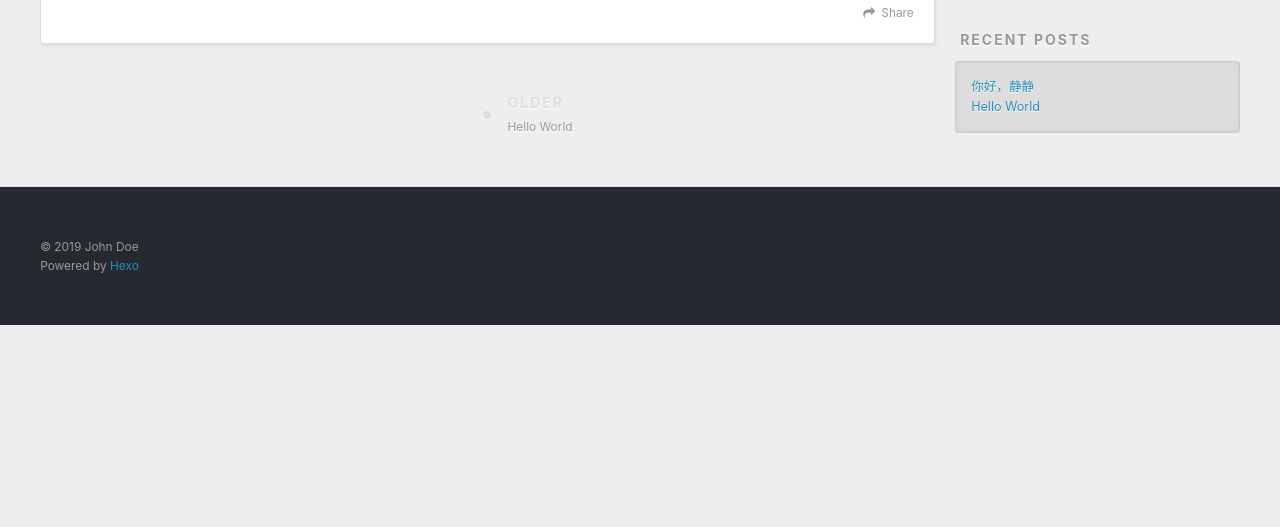
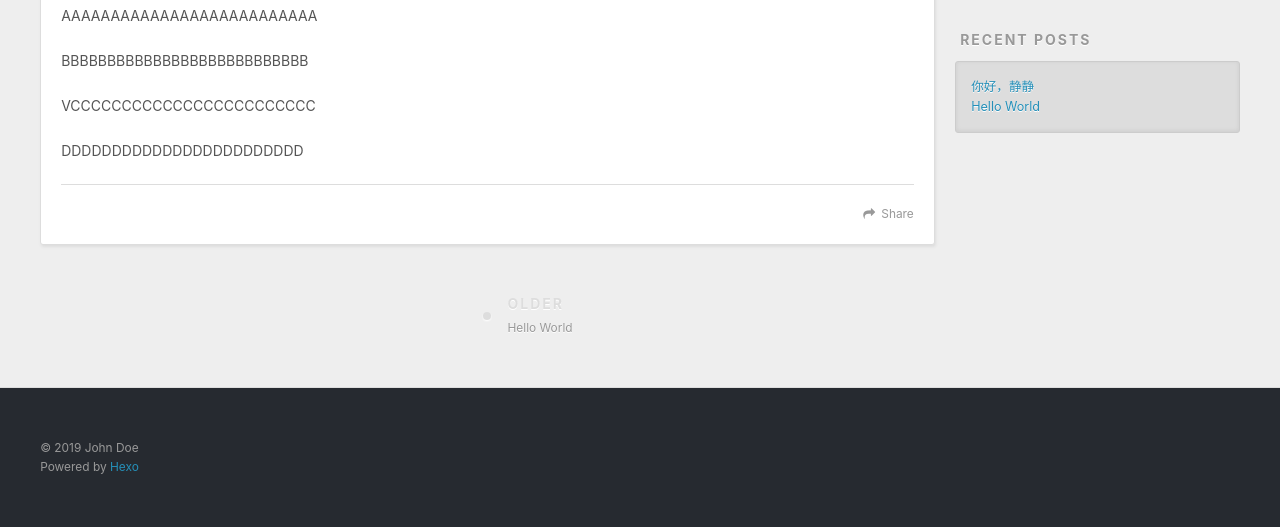
Before and after one commit to bantingzhuyun/Notes, a plain HTML site: page 2019/01/02/你好，静静/index.html in a window 1280 px wide. Shown: the part 448-975 px from the top of the page. Before the commit the page ends 800 px from the top, so only its background shows below. Drawn offline with nearby package versions, Linux system fonts and the light colour scheme.

Commit message:
Site updated: 2019-01-02 18:00:03

```diff
--- a/2019/01/02/你好，静静/index.html
+++ b/2019/01/02/你好，静静/index.html
@@ -7,14 +7,17 @@
 
   <title>你好，静静 | Hexo</title>
   <meta name="viewport" content="width=device-width, initial-scale=1, maximum-scale=1">
-  <meta property="og:type" content="article">
+  <meta name="description" content="AAAAAAAAAAAAAAAAAAAAAAAAAA BBBBBBBBBBBBBBBBBBBBBBBBBBB VCCCCCCCCCCCCCCCCCCCCCCCC DDDDDDDDDDDDDDDDDDDDDDDD">
+<meta property="og:type" content="article">
 <meta property="og:title" content="你好，静静">
 <meta property="og:url" content="http://yoursite.com/2019/01/02/你好，静静/index.html">
 <meta property="og:site_name" content="Hexo">
+<meta property="og:description" content="AAAAAAAAAAAAAAAAAAAAAAAAAA BBBBBBBBBBBBBBBBBBBBBBBBBBB VCCCCCCCCCCCCCCCCCCCCCCCC DDDDDDDDDDDDDDDDDDDDDDDD">
 <meta property="og:locale" content="default">
-<meta property="og:updated_time" content="2019-01-02T09:55:19.978Z">
+<meta property="og:updated_time" content="2019-01-02T09:59:56.809Z">
 <meta name="twitter:card" content="summary">
 <meta name="twitter:title" content="你好，静静">
+<meta name="twitter:description" content="AAAAAAAAAAAAAAAAAAAAAAAAAA BBBBBBBBBBBBBBBBBBBBBBBBBBB VCCCCCCCCCCCCCCCCCCCCCCCC DDDDDDDDDDDDDDDDDDDDDDDD">
 
     <link rel="alternate" href="/atom.xml" title="Hexo" type="application/atom+xml">
 
@@ -83,6 +86,10 @@
 
     <div class="article-entry" itemprop="articleBody">
 
+        <p>  AAAAAAAAAAAAAAAAAAAAAAAAAA</p>
+<p>BBBBBBBBBBBBBBBBBBBBBBBBBBB</p>
+<p>VCCCCCCCCCCCCCCCCCCCCCCCC</p>
+<p>DDDDDDDDDDDDDDDDDDDDDDDD</p>
 
 
     </div>
```
Also changed, not shown: index.html (+4 -0 lines).
